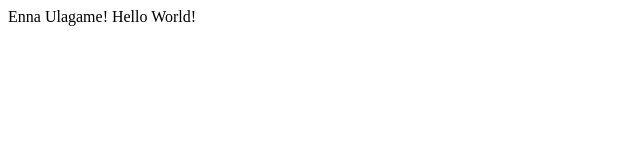
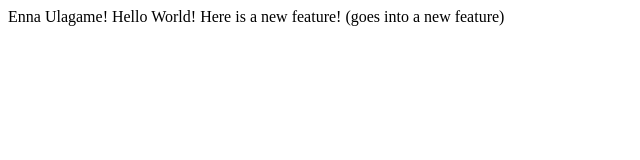
Before and after one commit to spanchagithub/lecture1, a plain HTML site: page index.html in a window 1280 px wide. Shown: the whole page, without its empty margins (0-640 px from the left). Drawn offline with Linux system fonts and the light colour scheme.

Commit message:
Add files via upload

```diff
--- a/index.html
+++ b/index.html
@@ -5,5 +5,6 @@
 		</head>
 		<body>
 			Enna Ulagame! Hello World!
+			Here is a new feature! (goes into a new feature)
 		</body>
 	</html>
```
